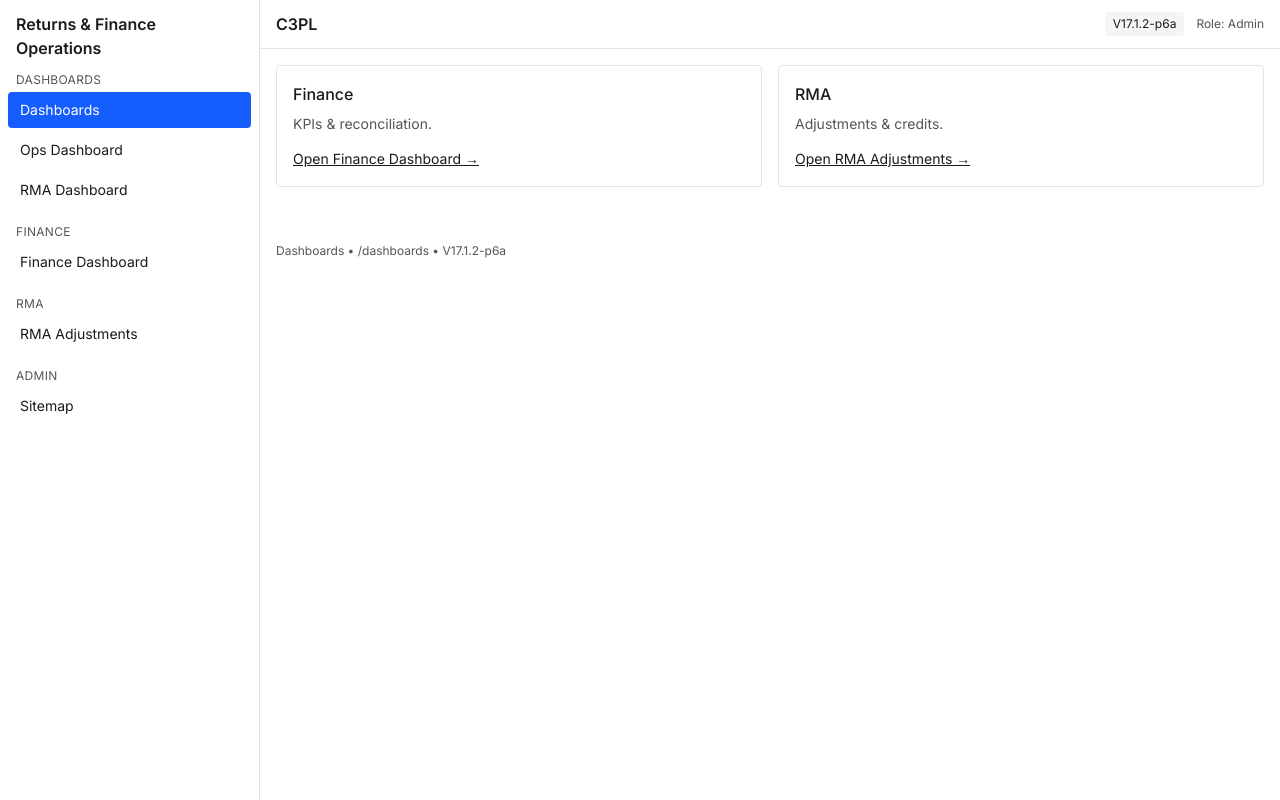
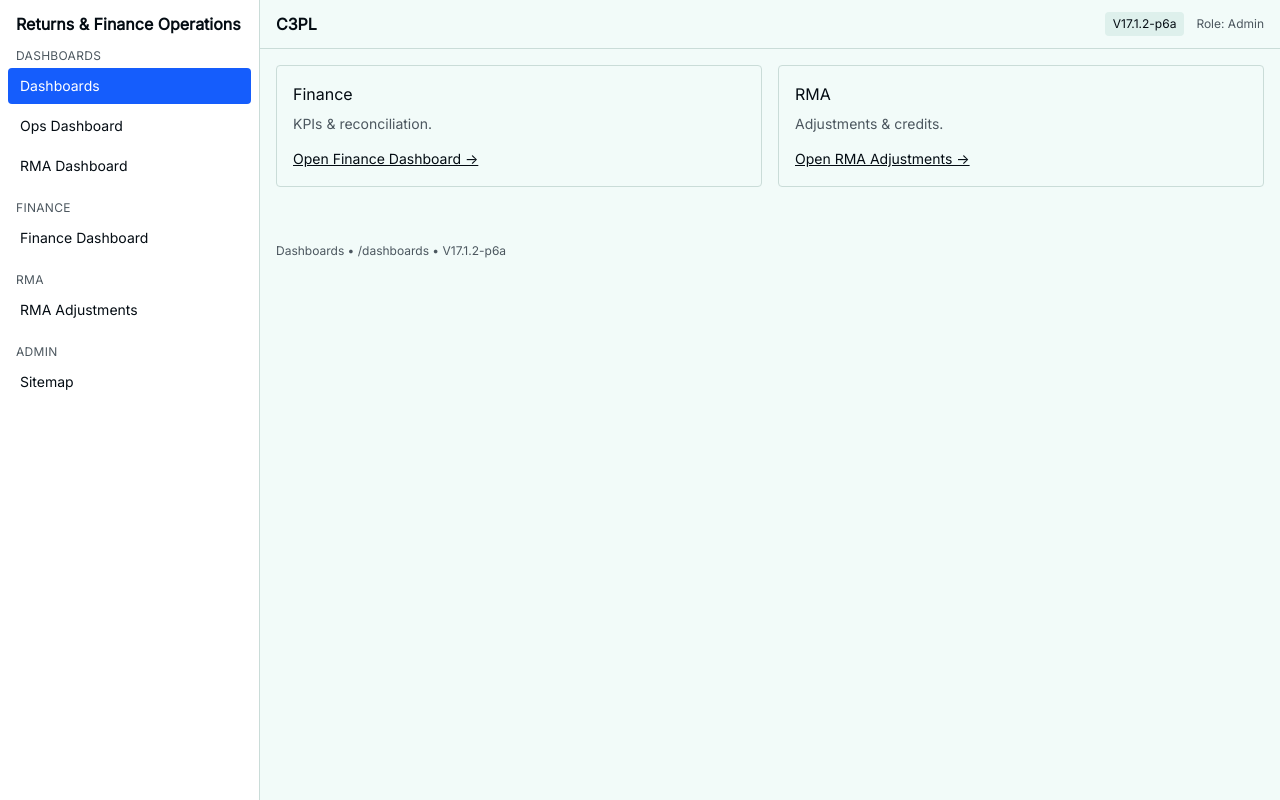
Before and after one commit to twgallo13/c3pl-v-17, a React (Vite) app: page /dashboards in a window 1280 px wide. Built offline with nearby package versions, Linux system fonts and the light colour scheme.

Commit message:
Edited Spark

```diff
--- a/index.html
+++ b/index.html
@@ -5,7 +5,7 @@
     <meta charset="UTF-8" />
     <meta name="viewport" content="width=device-width, initial-scale=1.0" />
     <title>C3PL V17.1.2-p6a</title>
-    <link href="https://fonts.googleapis.com/css2?family=Inter:wght@400;500;600;700&family=JetBrains+Mono:wght@400;500;600;700&display=swap" rel="stylesheet">
+    <link rel="stylesheet" href="https://fonts.googleapis.com/css2?family=Inter&family=Lora&family=JetBrains+Mono&display=swap">
     <link rel="preconnect" href="https://fonts.googleapis.com">
     <link rel="preconnect" href="https://fonts.gstatic.com" crossorigin>
     <link href="/src/main.css" rel="stylesheet" />
--- a/src/index.css
+++ b/src/index.css
@@ -10,26 +10,48 @@
 }
 
 :root {
-  --background: oklch(1 0 0);
-  --foreground: oklch(0.22 0 0);
-  --card: oklch(0.98 0 0);
-  --card-foreground: oklch(0.22 0 0);
-  --popover: oklch(1 0 0);
-  --popover-foreground: oklch(0.22 0 0);
-  --primary: oklch(0.35 0.15 250);
-  --primary-foreground: oklch(1 0 0);
-  --secondary: oklch(0.55 0.12 250);
-  --secondary-foreground: oklch(1 0 0);
-  --muted: oklch(0.97 0 0);
-  --muted-foreground: oklch(0.45 0 0);
-  --accent: oklch(0.62 0.25 40);
-  --accent-foreground: oklch(1 0 0);
-  --destructive: oklch(0.577 0.245 27.325);
-  --destructive-foreground: oklch(1 0 0);
-  --border: oklch(0.92 0 0);
-  --input: oklch(0.92 0 0);
-  --ring: oklch(0.35 0.15 250);
-  --radius: 0.5rem;
+  --background: oklch(0.98 0.01 180);
+  --foreground: oklch(0.15 0.02 240);
+  --card: oklch(0.99 0.005 180);
+  --card-foreground: oklch(0.15 0.02 240);
+  --popover: oklch(1.00 0 0);
+  --popover-foreground: oklch(0.15 0.02 240);
+  --primary: oklch(0.65 0.20 160);
+  --primary-foreground: oklch(0.98 0.01 180);
+  --secondary: oklch(0.92 0.08 200);
+  --secondary-foreground: oklch(0.20 0.05 240);
+  --muted: oklch(0.94 0.02 180);
+  --muted-foreground: oklch(0.45 0.02 240);
+  --accent: oklch(0.75 0.15 280);
+  --accent-foreground: oklch(0.15 0.02 240);
+  --destructive: oklch(0.65 0.20 25);
+  --destructive-foreground: oklch(0.98 0.01 180);
+  --border: oklch(0.88 0.02 180);
+  --input: oklch(0.88 0.02 180);
+  --ring: oklch(0.65 0.20 160);
+  --radius: 0.75rem;
+  --chart-1: oklch(0.65 0.20 160);
+  --chart-2: oklch(0.75 0.15 280);
+  --chart-3: oklch(0.55 0.18 120);
+  --chart-4: oklch(0.70 0.12 320);
+  --chart-5: oklch(0.60 0.15 40);
+  --sidebar: oklch(0.96 0.01 180);
+  --sidebar-foreground: oklch(0.15 0.02 240);
+  --sidebar-primary: oklch(0.65 0.20 160);
+  --sidebar-primary-foreground: oklch(0.98 0.01 180);
+  --sidebar-accent: oklch(0.92 0.08 200);
+  --sidebar-accent-foreground: oklch(0.20 0.05 240);
+  --sidebar-border: oklch(0.88 0.02 180);
+  --sidebar-ring: oklch(0.65 0.20 160);
+  --shadow-color: oklch(0.65 0.20 160);
+  --shadow-opacity: 0.15;
+  --shadow-blur: 8px;
+  --shadow-spread: 0px;
+  --shadow-offset-x: 0px;
+  --shadow-offset-y: 4px;
+  --font-sans: Inter;
+  --font-serif: Lora;
+  --font-mono: JetBrains Mono;
 }
 
 @theme {
@@ -63,3 +85,7 @@
   --font-mono: 'JetBrains Mono', monospace;
   --font-sans: 'Inter', sans-serif;
 }
+
+body{
+  font-family: var(--font-sans), ui-sans-serif, system-ui, -apple-system, BlinkMacSystemFont, 'Segoe UI', Roboto, 'Helvetica Neue', Arial, 'Noto Sans', sans-serif, 'Apple Color Emoji', 'Segoe UI Emoji', 'Segoe UI Symbol', 'Noto Color Emoji';
+}
```
